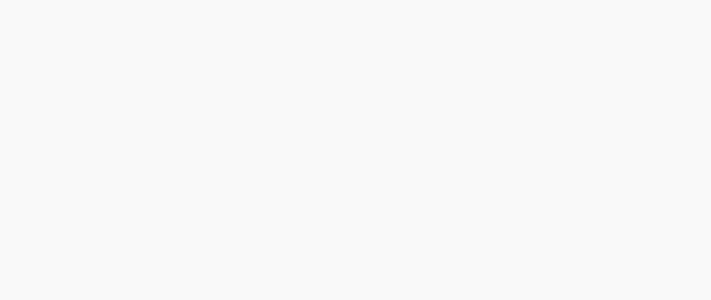
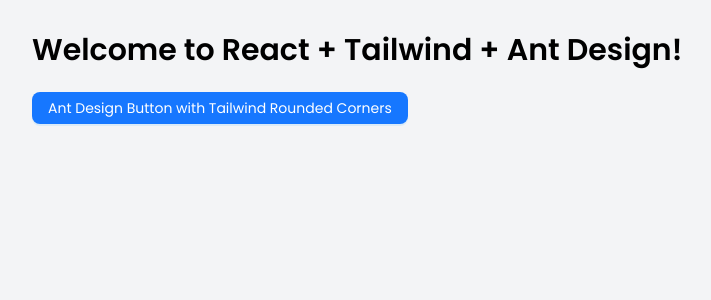
Before and after one commit to Laksopan23/Cloud-Laundry-, a React (Create React App) app in the folder frontend/: page /tail in a window 1280 px wide. Before the commit this address had no page. Shown: the top 300 px of the page, without its empty margins (0-711 px from the left). Built offline with nearby package versions, Linux system fonts and the light colour scheme.

Commit message:
tailwind init

```diff
--- a/frontend/package.json
+++ b/frontend/package.json
@@ -8,6 +8,7 @@
     "@emotion/styled": "^11.14.0",
     "@mui/icons-material": "^7.0.2",
     "@mui/material": "^7.0.2",
+    "@tailwindcss/vite": "^4.1.7",
     "@testing-library/dom": "^10.4.0",
     "@testing-library/jest-dom": "^6.6.3",
     "@testing-library/react": "^16.3.0",
@@ -53,7 +54,7 @@
   "devDependencies": {
     "autoprefixer": "^10.4.21",
     "postcss": "^8.5.3",
-    "tailwindcss": "^4.1.6"
+    "tailwindcss": "^3.4.17"
   },
   "description": "This project was bootstrapped with [Create React App](https://github.com/facebook/create-react-app).",
   "main": "index.js",
--- a/frontend/src/App.js
+++ b/frontend/src/App.js
@@ -7,8 +7,6 @@
 import ViewOrders from './pages/orders/ViewOrders';
 
 import Profile from './pages/profile/profile';
-
-// mock
 import SignUp from './pages/Auth/Employee/EmployeeSignup';
 import Login from './pages/Auth/Employee/EmployeeLogin';
 
@@ -18,6 +16,9 @@
 import AdminDashboard from './admin/AdminDashboard';
 import AdminSignUp from './pages/Auth/Admin/sign';
 import AdminLogin from './pages/Auth/Admin/login';
+
+import Tail from './tail';
+
 
 function App() {
   // ProtectedRoute defined inside App.js
@@ -33,6 +34,9 @@
         <Route path="/" element={<Login />} />
         <Route path="/signup" element={<SignUp />} />
         <Route path="/pass" element={<ForgotPassword />} />
+
+        <Route path="/tail" element={<Tail />} />
+
 
 
         {/* Protected routes */}
--- a/frontend/src/index.css
+++ b/frontend/src/index.css
@@ -1,3 +1,11 @@
+@tailwind base;
+@tailwind components;
+@tailwind utilities;
+@import url('https://fonts.googleapis.com/css2?family=Poppins:wght@400;600&display=swap');
+
+
+/* Your existing styles below */
+
 /* Apply Poppins to body */
 body {
   margin: 0;
@@ -32,7 +40,6 @@
   font-family: 'Poppins', sans-serif !important;
 }
 
-
 h1, h2, h3, h4, h5, h6, p, span, div, a {
   font-family: 'Poppins', sans-serif;
 }
--- /dev/null
+++ b/frontend/src/tail.js
@@ -0,0 +1,12 @@
+import { Button } from 'antd';
+
+export default function App() {
+  return (
+    <div className="p-8 bg-gray-100 min-h-screen">
+      <h1 className="text-3xl font-semibold mb-6">Welcome to React + Tailwind + Ant Design!</h1>
+      <Button type="primary" className="rounded-lg">
+        Ant Design Button with Tailwind Rounded Corners
+      </Button>
+    </div>
+  );
+}
--- /dev/null
+++ b/frontend/tailwind.config.js
@@ -0,0 +1,10 @@
+/** @type {import('tailwindcss').Config} */
+module.exports = {
+  content: [
+    "./src/**/*.{js,jsx,ts,tsx}", // Scan all JS/TS/React files inside src
+  ],
+  theme: {
+    extend: {},
+  },
+  plugins: [],
+}
```
Also changed, not shown: 1 other file (tests, documents, lock files or other folders).
